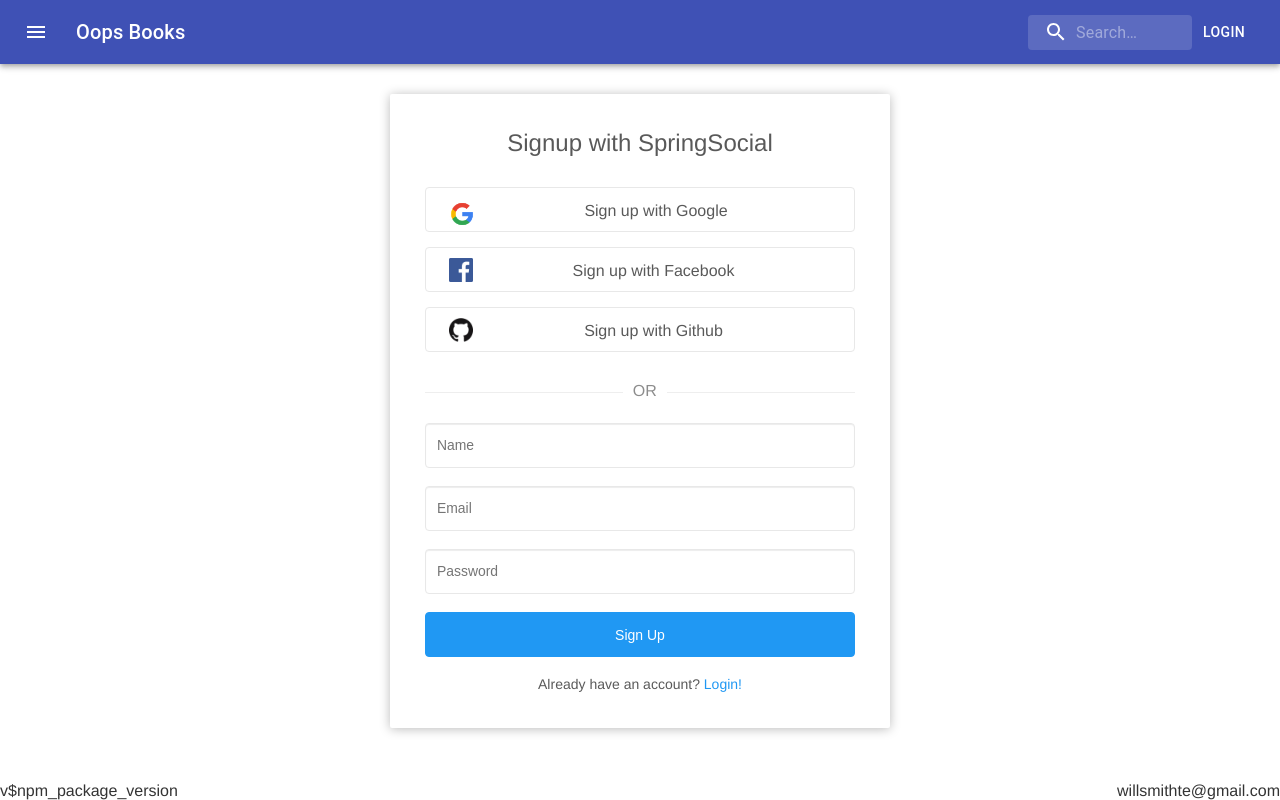
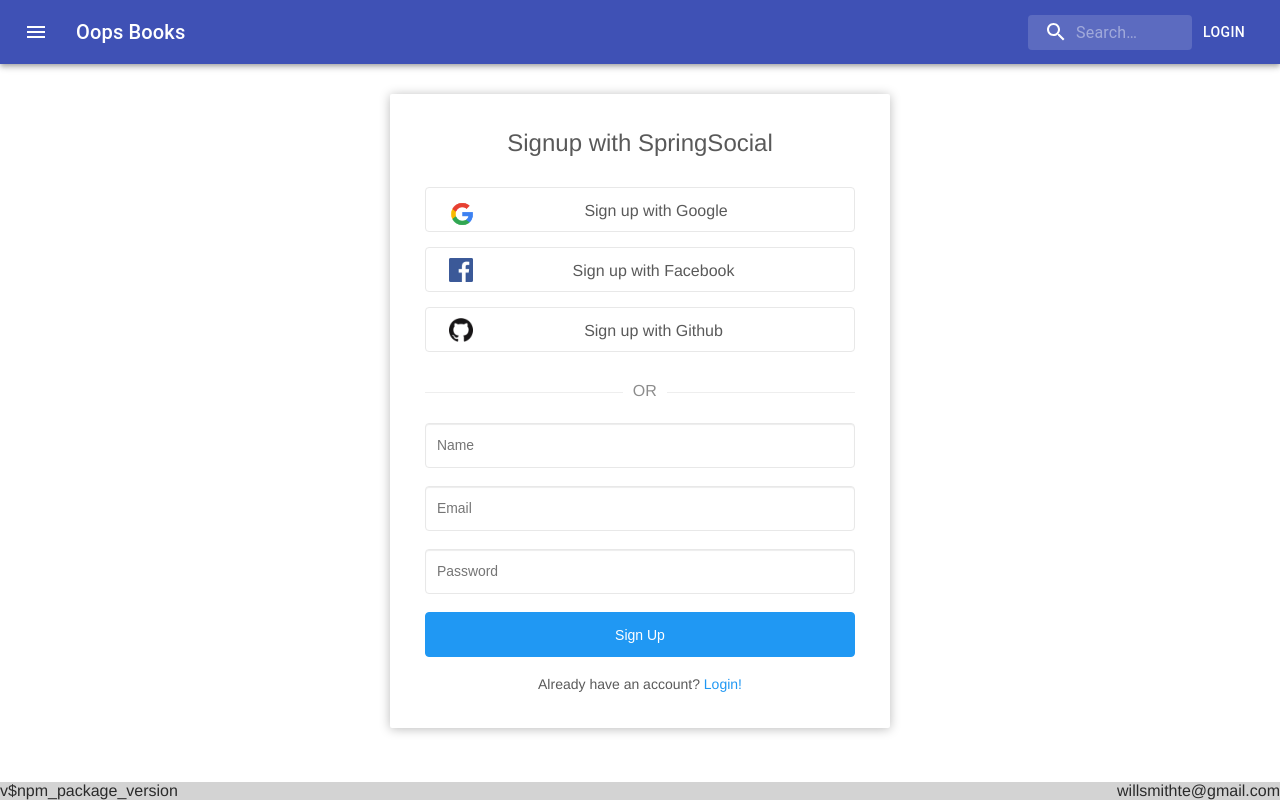
Before and after one commit to WillSmithTE/oops-books, a React (Create React App) app: page /signup in a window 1280 px wide. Built offline with nearby package versions, Linux system fonts and the light colour scheme.

Commit message:
actually fix footer hopefully

```diff
--- a/src/Footer.css
+++ b/src/Footer.css
@@ -1,8 +1,12 @@
 .footer {
-    position: absolute;
     bottom: 0;
+    position: fixed;
+    width: 100%;
+    background-color: lightgray;
+}
+
+.footerFlex {
     display: flex;
-    width: 100%;
 }
 
 .version {
--- a/src/Footer.js
+++ b/src/Footer.js
@@ -3,7 +3,9 @@ import { VERSION_NUMBER } from './util/constants';
 
 export const Footer = () => {
     return <footer className='footer'>
-        <div className='version'>v{VERSION_NUMBER}</div>
-        <div className='email'>willsmithte@gmail.com</div>
+        <div className='footerFlex'>
+            <div className='version'>v{VERSION_NUMBER}</div>
+            <div className='email'>willsmithte@gmail.com</div>
+        </div>
     </footer>;
 };
```
